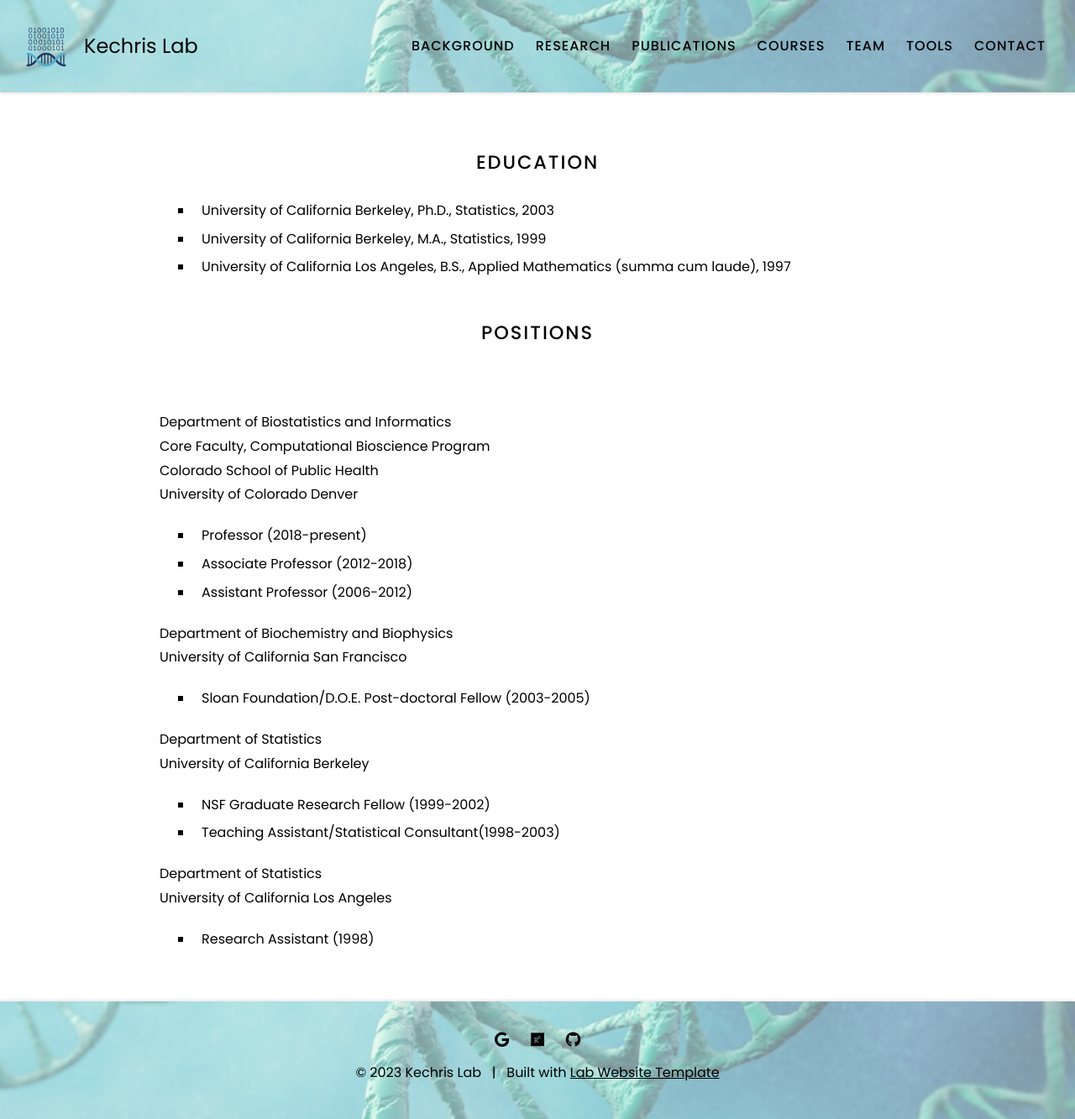
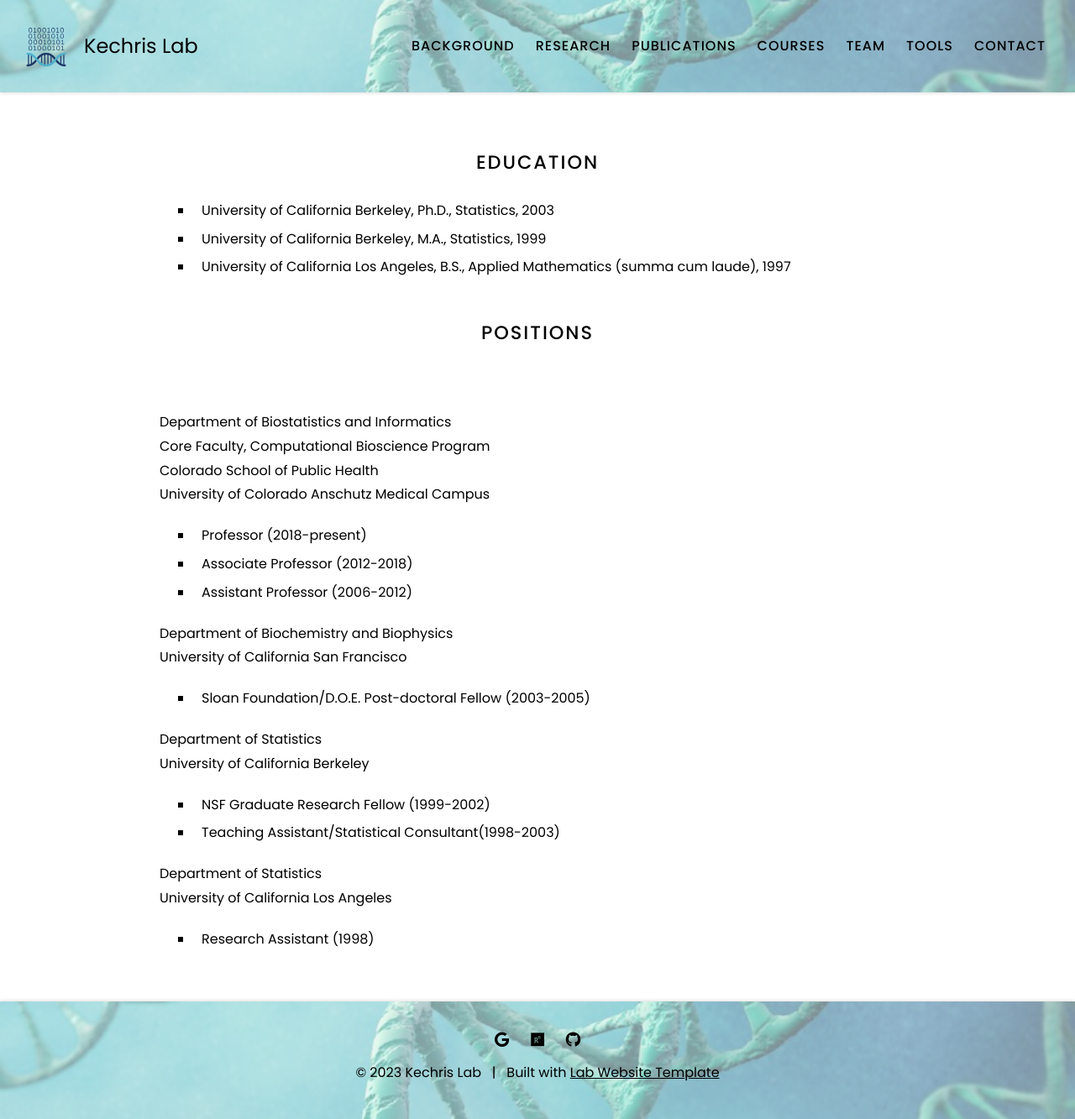
Before and after one commit to KechrisLab/kechrislab.github.io, a Jekyll site: the page built from background/index.md, in a window 1280 px wide. Shown: the whole page at 84% size. Built offline with Jekyll 4.4.1, drawn with Linux system fonts in a browser that asks for light colours.

Commit message:
Update index.md

```diff
--- a/background/index.md
+++ b/background/index.md
@@ -17,27 +17,27 @@ nav:
 Department of Biostatistics and Informatics <br>
 Core Faculty, Computational Bioscience Program<br>
 Colorado School of Public Health<br>
-University of Colorado Denver
-<br>
+University of Colorado Anschutz Medical Campus <br>
+
 + Professor (2018-present)
 + Associate Professor (2012-2018)
 + Assistant Professor (2006-2012)
 
 
 Department of Biochemistry and Biophysics<br>
-University of California San Francisco
-<br>
+University of California San Francisco <br>
+
 + Sloan Foundation/D.O.E. Post-doctoral Fellow (2003-2005)
 
 
 Department of Statistics<br>
-University of California Berkeley
-<br>
+University of California Berkeley <br>
+
 + NSF Graduate Research Fellow (1999-2002)
 + Teaching Assistant/Statistical Consultant(1998-2003)
 
 
 Department of Statistics<br>
-University of California Los Angeles
-<br>
+University of California Los Angeles <br>
+
 + Research Assistant (1998)
```
